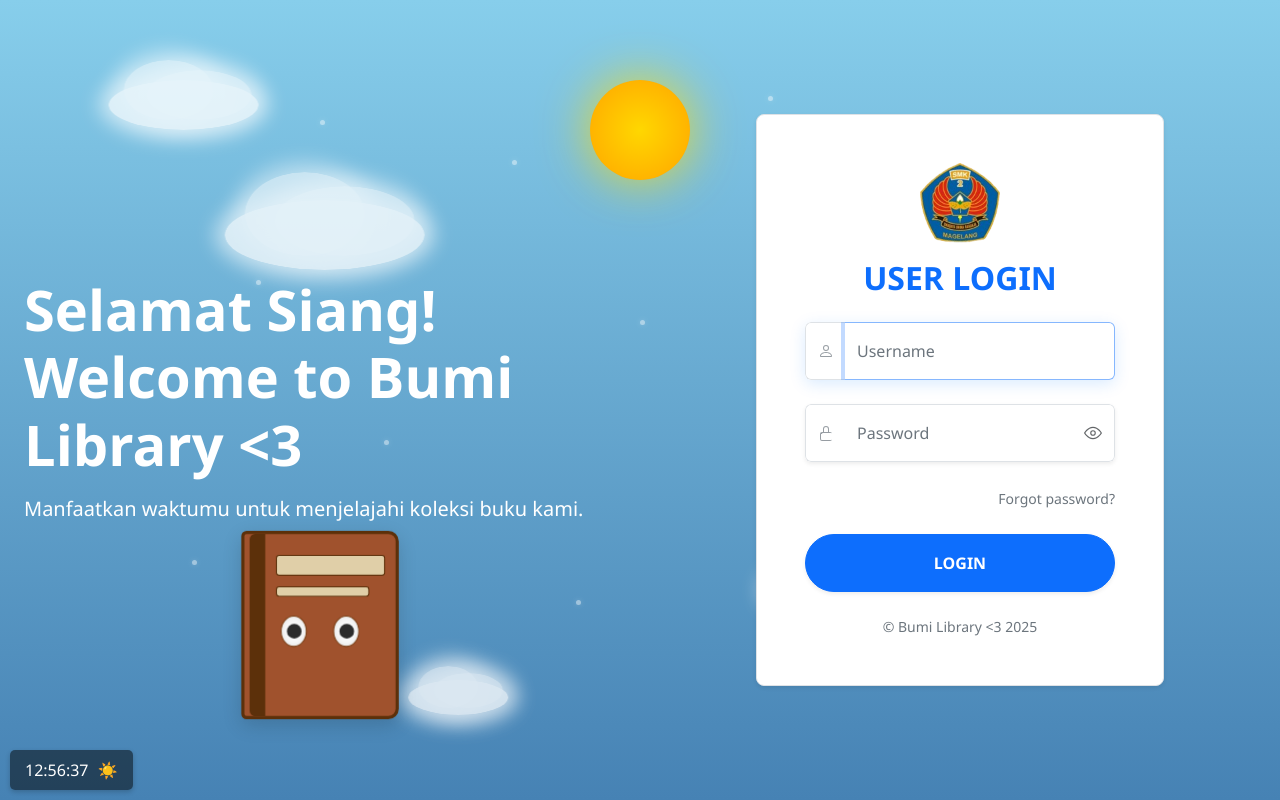
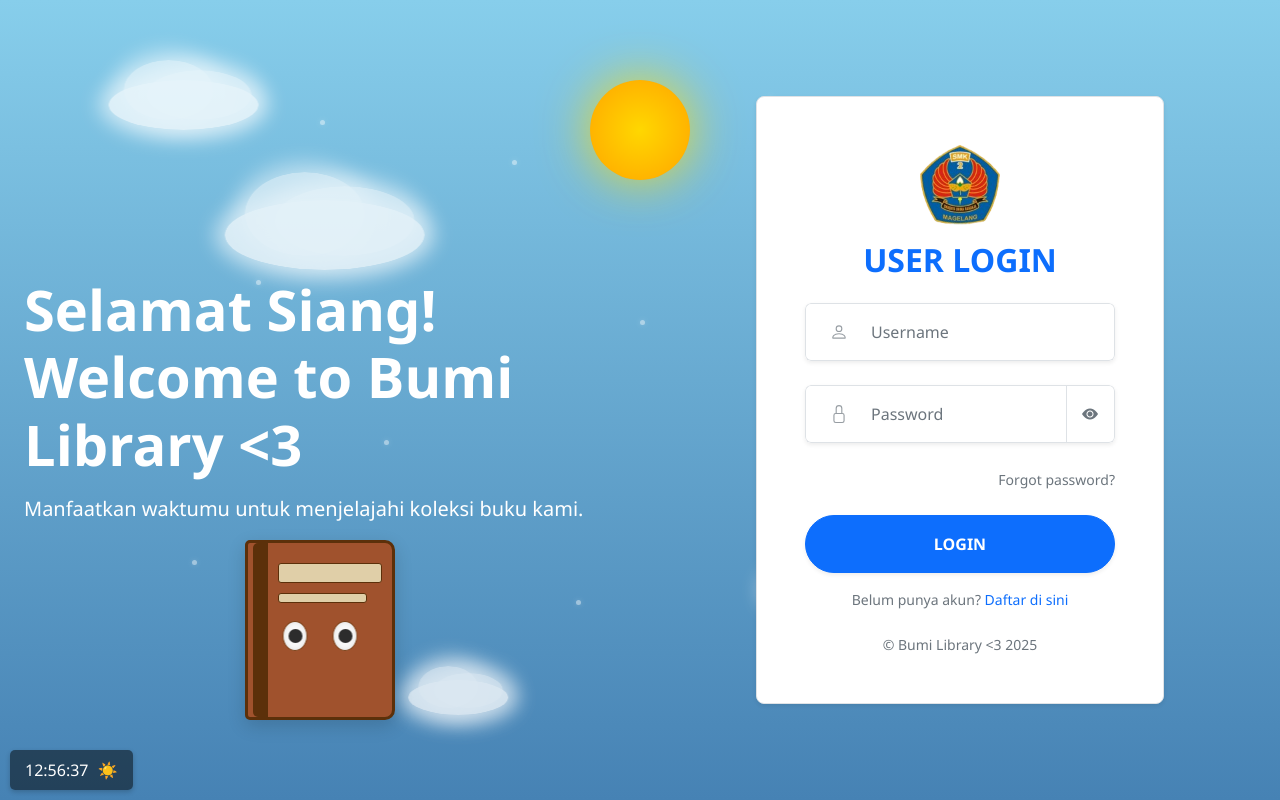
Before and after one commit to ComplexMaJa/Bumi-Library, a PHP site: page /login.php in a window 1280 px wide. Run offline with PHP 8.4, Linux system fonts and the light colour scheme.

Commit message:
Enhance login page with improved UI, added loading animations, and password visibility toggle

```diff
--- a/login.php
+++ b/login.php
@@ -103,6 +103,8 @@
     <meta charset="UTF-8">
     <meta name="viewport" content="width=device-width, initial-scale=1.0">
     <title>Login - Bumi Library <3</title>
+    <link href="https://cdn.jsdelivr.net/npm/bootstrap@5.3.0-alpha1/dist/css/bootstrap.min.css" rel="stylesheet">
+    <link rel="stylesheet" href="https://cdn.jsdelivr.net/npm/bootstrap-icons@1.10.3/font/bootstrap-icons.css">
     <link href="assets/bootstrap.css/css/theme.css" rel="stylesheet">
     <style>
         body {
@@ -563,9 +565,23 @@
             border: 1px solid #dee2e6; /* Standard Bootstrap border */
             box-shadow: 0 0.25rem 0.75rem rgba(0, 0, 0, 0.05); /* Subtle, clean shadow */
         }
+
+        /* CSS for page transitions */
+        body.page-transition {
+            opacity: 0;
+            transition: opacity 0.4s ease-in-out;
+        }
+
+        body.fade-in {
+            opacity: 1;
+        }
+
+        body.fade-out {
+            opacity: 0;
+        }
     </style>
 </head>
-<body>
+<body class="page-transition">
     <div id="loading-overlay">
         <div class="loader-container">
             <img src="assets/logosmk.png" alt="Logo" class="loading-logo-intro">
@@ -637,30 +653,36 @@
                                 </div>
                             <?php endif; ?>
 
+                            <?php if (isset($_GET['success'])): ?>
+                                <div class="alert alert-success alert-dismissible fade show" role="alert">
+                                    <?php echo htmlspecialchars($_GET['success']); ?>
+                                    <button type="button" class="btn-close" data-bs-dismiss="alert" aria-label="Close"></button>
+                                </div>
+                            <?php endif; ?>
+
                             <form action="<?php echo htmlspecialchars($_SERVER["PHP_SELF"]); ?>" method="post">
                                 <div class="mb-4">
+                                    <label for="username" class="form-label visually-hidden">Username</label>
                                     <div class="input-group shadow-sm rounded overflow-hidden">
-                                        <span class="input-group-text bg-white border-end-0 text-secondary py-3">
-                                            <svg xmlns="http://www.w3.org/2000/svg" width="16" height="16" fill="currentColor" class="bi bi-person" viewBox="0 0 16 16">
+                                        <span class="input-group-text bg-white border-end-0 py-3 ps-4">
+                                            <svg xmlns="http://www.w3.org/2000/svg" width="18" height="18" fill="currentColor" class="bi bi-person text-secondary" viewBox="0 0 16 16">
                                                 <path d="M8 8a3 3 0 1 0 0-6 3 3 0 0 0 0 6zm2-3a2 2 0 1 1-4 0 2 2 0 0 1 4 0zm4 8c0 1-1 1-1 1H3s-1 0-1-1 1-4 6-4 6 3 6 4zm-1-.004c-.001-.246-.154-.986-.832-1.664C11.516 10.68 10.289 10 8 10c-2.29 0-3.516.68-4.168 1.332-.678.678-.83 1.418-.832 1.664h10z"/>
                                             </svg>
                                         </span>
-                                        <input type="text" class="form-control border-start-0 py-3" id="username" name="username" placeholder="Username" required autofocus>
+                                        <input type="text" class="form-control border-start-0 py-3" id="username" name="username" placeholder="Username" required value="<?php echo isset($_POST['username']) ? htmlspecialchars($_POST['username']) : ''; ?>">
                                     </div>
                                 </div>
                                 <div class="mb-4">
+                                    <label for="passwordInput" class="form-label visually-hidden">Password</label>
                                     <div class="input-group shadow-sm rounded overflow-hidden">
-                                        <span class="input-group-text bg-white border-end-0 text-secondary py-3">
-                                            <svg xmlns="http://www.w3.org/2000/svg" width="16" height="16" fill="currentColor" class="bi bi-lock" viewBox="0 0 16 16">
-                                                <path d="M8 1a3 3 0 0 0-3 3v3H4a2 2 0 0 0-2 2v5a2 2 0 0 0 2 2h8a2 2 0 0 0 2-2v-5a2 2 0 0 0-2-2h-1V4a3 3 0 0 0-3-3zm-2 3a2 2 0 1 1 4 0v3H6V4zm-2 5a1 1 0 0 1 1-1h8a1 1 0 0 1 1 1v5a1 1 0 0 1-1 1H4a1 1 0 0 1-1-1V9z"/>
+                                        <span class="input-group-text bg-white border-end-0 py-3 ps-4">
+                                            <svg xmlns="http://www.w3.org/2000/svg" width="18" height="18" fill="currentColor" class="bi bi-lock text-secondary" viewBox="0 0 16 16">
+                                                <path d="M8 1a2 2 0 0 1 2 2v4H6V3a2 2 0 0 1 2-2zm3 6V3a3 3 0 0 0-6 0v4a2 2 0 0 0-2 2v5a2 2 0 0 0 2 2h6a2 2 0 0 0 2-2V9a2 2 0 0 0-2-2zM5 8h6a1 1 0 0 1 1 1v5a1 1 0 0 1-1 1H5a1 1 0 0 1-1-1V9a1 1 0 0 1 1-1z"/>
                                             </svg>
                                         </span>
-                                        <input type="password" class="form-control border-start-0 border-end-0 py-3" name="password" id="passwordInput" placeholder="Password" autocomplete="current-password" required>
-                                        <span class="input-group-text bg-white border-start-0 py-3" style="cursor:pointer;" id="togglePassword">
-                                            <svg id="togglePasswordIcon" xmlns="http://www.w3.org/2000/svg" width="18" height="18" fill="currentColor" class="bi bi-eye" viewBox="0 0 16 16">
-                                                <path d="M16 8s-3-5.5-8-5.5S0 8 0 8s3 5.5 8 5.5S16 8 16 8zM1.173 8a13.133 13.133 0 0 1 1.66-2.043C4.12 4.668 5.88 3.5 8 3.5c2.12 0 3.879 1.168 5.168 2.457A13.133 13.133 0 0 1 14.828 8c-.058.087-.122.183-.195.288-.335.48-.83 1.12-1.465 1.755C11.879 11.332 10.119 12.5 8 12.5c-2.12 0-3.879-1.168-5.168-2.457A13.133 13.133 0 0 1 1.172 8z"/>
-                                                <path d="M8 5.5a2.5 2.5 0 1 0 0 5 2.5 2.5 0 0 0 0-5zm0 1a1.5 1.5 0 1 1 0 3 1.5 1.5 0 0 1 0-3z"/>
-                                            </svg>
+                                        <input type="password" class="form-control border-start-0 py-3" name="password" id="passwordInput" placeholder="Password" required>
+                                        <span class="input-group-text bg-white border-start-0 py-3 px-3" style="cursor:pointer;" id="togglePassword">
+                                            <i id="togglePasswordIcon" class="bi bi-eye-fill text-secondary" style="font-size: 1rem;"></i>
                                         </span>
                                     </div>
                                 </div>
@@ -671,6 +693,9 @@
                                     <button class="btn btn-primary text-white py-3 rounded-pill fw-semibold shadow-sm" type="submit">LOGIN</button>
                                 </div>
 
+                                <p class="mt-3 mb-0 text-secondary text-center small">
+                                    Belum punya akun? <a href="register.php" class="text-decoration-none fw-medium">Daftar di sini</a>
+                                </p>
                                 <p class="mt-4 mb-0 text-secondary text-center small">&copy; Bumi Library <3 <?php echo date("Y"); ?></p>
                             </form>
                         </div>
@@ -690,23 +715,39 @@
         // Password peek functionality
         const passwordInput = document.getElementById('passwordInput');
         const togglePassword = document.getElementById('togglePassword');
-        const togglePasswordIcon = document.getElementById('togglePasswordIcon');
+        const togglePasswordIcon = document.getElementById('togglePasswordIcon'); // This now refers to the <i> element
         if (passwordInput && togglePassword && togglePasswordIcon) {
             togglePassword.addEventListener('click', function () {
                 const type = passwordInput.type === 'password' ? 'text' : 'password';
                 passwordInput.type = type;
-                // Toggle SVG icon between eye and eye-slash
+                // Toggle Bootstrap icon classes
                 if (type === 'text') {
-                    togglePasswordIcon.classList.remove('bi-eye');
-                    togglePasswordIcon.classList.add('bi-eye-slash');
+                    togglePasswordIcon.classList.remove('bi-eye-fill');
+                    togglePasswordIcon.classList.add('bi-eye-slash-fill');
                 } else {
-                    togglePasswordIcon.classList.remove('bi-eye-slash');
-                    togglePasswordIcon.classList.add('bi-eye');
+                    togglePasswordIcon.classList.remove('bi-eye-slash-fill');
+                    togglePasswordIcon.classList.add('bi-eye-fill');
                 }
             });
         }
 
+        // Forgot password text change
+        const forgotPasswordLink = document.querySelector('a[href="#"].text-decoration-none.text-secondary');
+        if (forgotPasswordLink) {
+            forgotPasswordLink.addEventListener('click', function(event) {
+                event.preventDefault(); // Prevent default link behavior
+                const originalText = this.textContent;
+                this.textContent = 'Pasrah Saja';
+                setTimeout(() => {
+                    this.textContent = originalText;
+                }, 3000); // Revert back after 3 seconds
+            });
+        }
+
         document.addEventListener('DOMContentLoaded', function() {
+            // Add fade-in effect on page load
+            document.body.classList.add('fade-in');
+
             const loadingOverlay = document.getElementById('loading-overlay');
 
             // Hide loading overlay after animation/delay
@@ -733,9 +774,9 @@
             const currentHour = new Date().getHours();
             if (currentHour >= 5 && currentHour < 12) {
                 currentPhaseName = 'morning';
-            } else if (currentHour >= 12 && currentHour < 18) {
+            } else if (currentHour >= 12 && currentHour < 15) {
                 currentPhaseName = 'day';
-            } else if (currentHour >= 18 && currentHour < 22) {
+            } else if (currentHour >= 15 && currentHour < 18) {
                 currentPhaseName = 'evening';
             } else {
                 currentPhaseName = 'night';
@@ -927,6 +968,19 @@
 
             updateClock(); // Initial call to display clock immediately
             setInterval(updateClock, 1000); // Update clock every second
+
+            // Handle fade-out for navigation to register.php
+            const registerLink = document.querySelector('a[href="register.php"]');
+            if (registerLink) {
+                registerLink.addEventListener('click', function(event) {
+                    event.preventDefault(); // Prevent default link behavior
+                    document.body.classList.remove('fade-in');
+                    document.body.classList.add('fade-out');
+                    setTimeout(() => {
+                        window.location.href = this.href; // Navigate after fade-out
+                    }, 400); // Match CSS transition duration
+                });
+            }
         });
 
         // Loading Intro Animation
```
